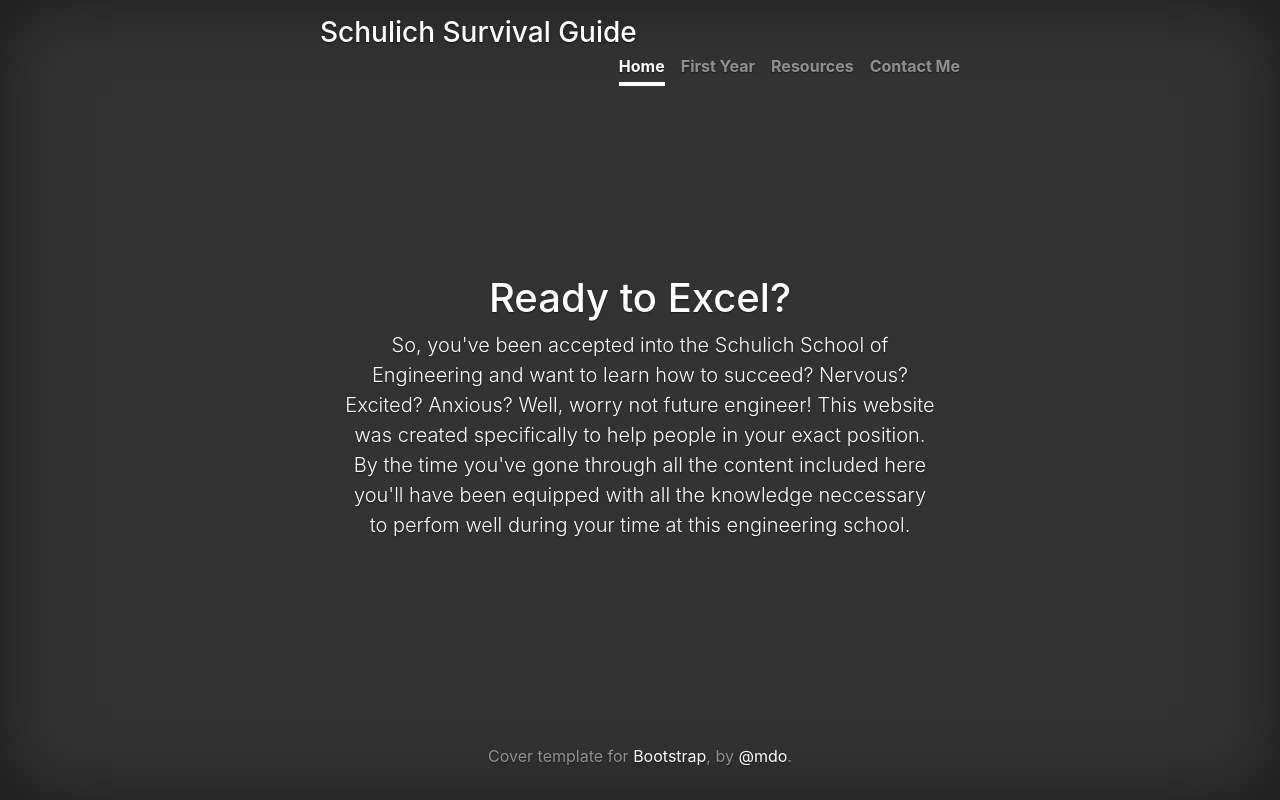
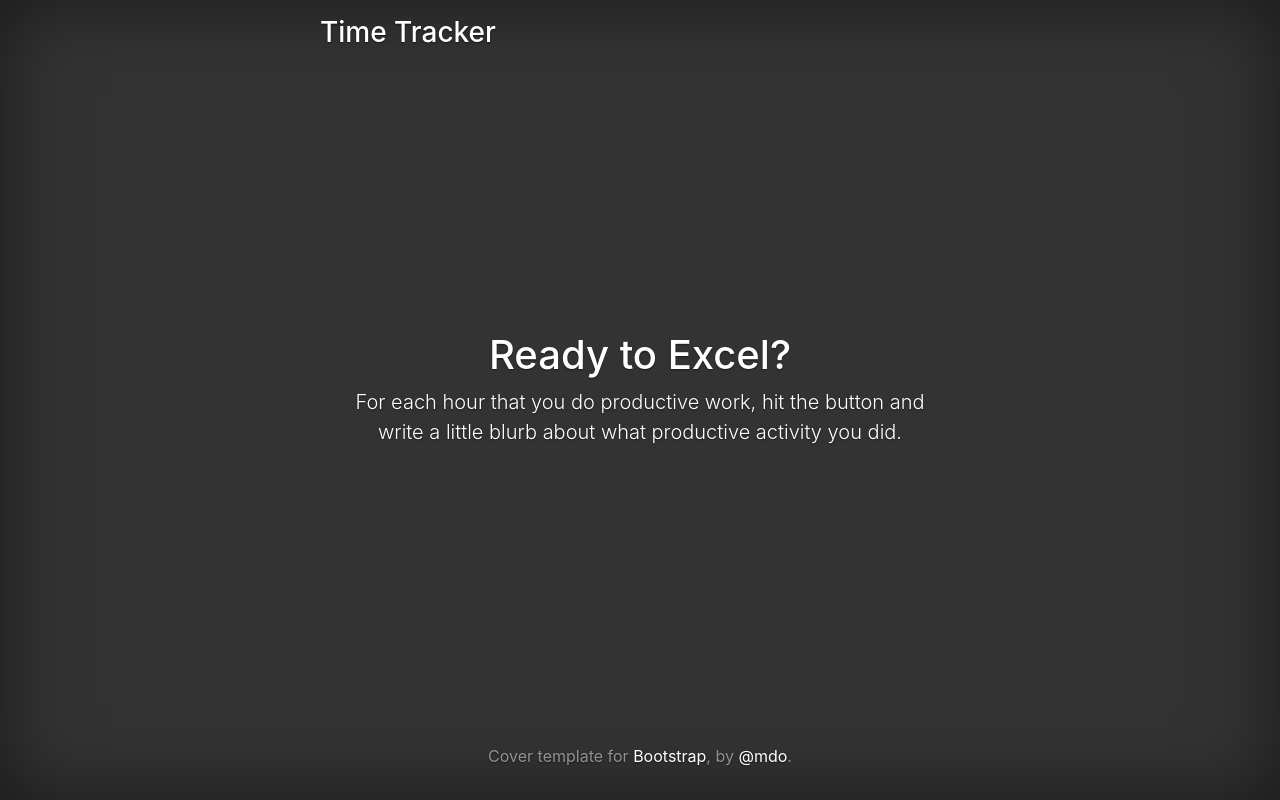
Before and after one commit to MalaikaAbid/project0, a plain HTML site: page index.html in a window 1280 px wide. Drawn offline with nearby package versions, Linux system fonts and the light colour scheme.

Commit message:
Update index.html

```diff
--- a/index.html
+++ b/index.html
@@ -11,30 +11,30 @@
     <link href="cover.css" rel="stylesheet">
 
     <link href="https://fonts.googleapis.com/css?family=Playfair+Display:700,900" rel="stylesheet">
-      <title> Schulich Survial Guide</title>
+      <title> Time Tracker</title>
     </head>
    <body class="text-center">
 
     <div class="cover-container d-flex h-100 p-3 mx-auto flex-column">
       <header class="masthead mb-auto">
         <div class="inner">
-          <h3 class="masthead-brand">Schulich Survival Guide</h3>
+          <h3 class="masthead-brand">Time Tracker</h3>
+          <!--
           <nav class="nav nav-masthead justify-content-center">
             <a class="nav-link active" href="index.html">Home</a>
             <a class="nav-link" href="firstyear.html">First Year</a>
             <a class="nav-link" href="resources.html">Resources</a>
             <a class="nav-link" href="contactme.html">Contact Me</a>
           </nav>
+        -->
         </div>
       </header>
 
       <main role="main" class="inner cover">
         <h1 class="cover-heading">Ready to Excel?</h1>
-        <p class="lead">So, you've been accepted into the Schulich School of Engineering and want to learn how to succeed?
-            Nervous? Excited? Anxious? Well, worry not future engineer! This website was created specifically
-            to help people in your exact position. By the time you've gone through all the content included here
-            you'll have been equipped with all the knowledge neccessary to perfom well during your time at this
-            engineering school.</p>
+        <p class="lead">For each hour that you do productive work, hit the button and write a little
+          blurb about what productive activity you did.
+        </p>
 
       </main>
 
```
